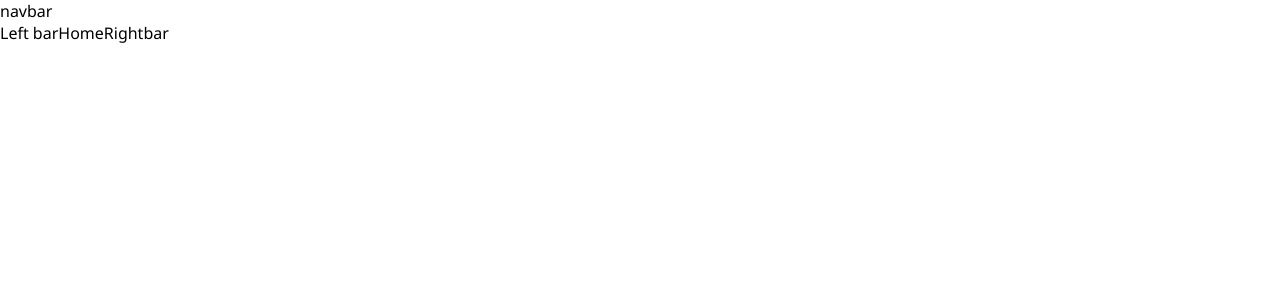
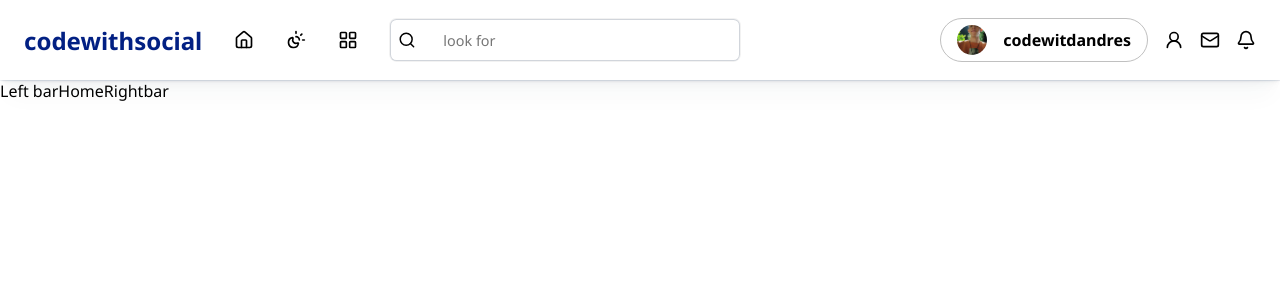
Before and after one commit to codewithandres/frontend, a React (Vite) app: page / in a window 1280 px wide. Shown: the top 300 px of the page. Built offline with nearby package versions, Linux system fonts and the light colour scheme.

Commit message:
estructura y diseño  para el navbar

```diff
--- a/package.json
+++ b/package.json
@@ -10,6 +10,7 @@
     "preview": "vite preview"
   },
   "dependencies": {
+    "lucide-react": "^0.525.0",
     "react": "^19.1.0",
     "react-dom": "^19.1.0",
     "react-router": "^7.6.3",
--- a/src/components/Navbar/Navbar.scss
+++ b/src/components/Navbar/Navbar.scss
@@ -0,0 +1,78 @@
+.navbar {
+	display: flex;
+	align-items: center;
+	justify-content: space-between;
+	padding: 1rem 1.5rem;
+	height: 10vh;
+	overflow: hidden;
+	box-shadow: rgba(14, 63, 126, 0.06) 0px 0px 0px 1px,
+		rgba(42, 51, 70, 0.03) 0px 1px 1px -0.5px, rgba(42, 51, 70, 0.04) 0px 2px 2px -1px,
+		rgba(42, 51, 70, 0.04) 0px 3px 3px -1.5px, rgba(42, 51, 70, 0.03) 0px 5px 5px -2.5px,
+		rgba(42, 51, 70, 0.03) 0px 10px 10px -5px, rgba(42, 51, 70, 0.03) 0px 24px 24px -8px;
+
+	.left {
+		display: flex;
+		align-items: center;
+		gap: 2rem;
+
+		a {
+			text-decoration: none;
+
+			span {
+				font-weight: bold;
+				font-size: 1.5rem;
+				color: oklch(31.262% 0.16646 263.975);
+			}
+		}
+
+		.search {
+			display: flex;
+			align-items: center;
+			gap: 1rem;
+			box-shadow: rgba(0, 0, 0, 0.05) 0px 0px 0px 1px,
+				rgb(209, 213, 219) 0px 0px 0px 1px inset;
+			border-radius: 0.4rem;
+			padding-left: 0.5rem;
+			display: flex;
+			align-items: center;
+			overflow: clip;
+			width: 350px;
+			input {
+				background-color: transparent;
+				outline: none;
+				padding: 0.6rem;
+				width: 100%;
+				height: 100%;
+				border: none;
+				padding: 0.7rem;
+				font-size: 0.9rem;
+				color: color(display-p3 0 0.0078 0.0588 / 0.616);
+			}
+		}
+	}
+
+	.right {
+		display: flex;
+		align-items: center;
+		gap: 1rem;
+		.user {
+			display: flex;
+			align-items: center;
+			gap: 1rem;
+			font-weight: 500;
+			border: 1px solid silver;
+			padding: 0.4rem 1rem;
+			border-radius: 1.4rem;
+			img {
+				object-position: center;
+				object-fit: cover;
+				border-radius: 50%;
+				height: 30px;
+				width: 30px;
+			}
+			span {
+				font-weight: 700;
+			}
+		}
+	}
+}
--- a/src/components/Navbar/Navbar.tsx
+++ b/src/components/Navbar/Navbar.tsx
@@ -1,5 +1,38 @@
+import { Link } from 'react-router';
+
 import './Navbar.scss';
+import photo_user from '../../assets/photo-user.webp';
+
+import { Bell, House, LayoutGrid, Mail, Search, SunMoon, UserRound } from 'lucide-react';
 
 export const Navbar = () => {
-	return <div>navbar</div>;
+	return (
+		<nav className='navbar'>
+			<div className='left'>
+				<Link to={'/home'}>
+					<span> codewithsocial </span>
+				</Link>
+
+				<House size={20} />
+				<SunMoon size={20} />
+				<LayoutGrid size={20} />
+
+				<div className='search'>
+					<Search size={20} />
+					<input type='search' placeholder='look for' required />
+				</div>
+			</div>
+
+			<div className='right'>
+				<div className='user'>
+					<img src={photo_user} alt='Imagen del usuario' loading='lazy' />
+					<span>codewitdandres</span>
+				</div>
+
+				<UserRound size={20} />
+				<Mail size={20} />
+				<Bell size={20} />
+			</div>
+		</nav>
+	);
 };
```
Also changed, not shown: src/assets/photo-user.webp (added), 1 other file (tests, documents, lock files or other folders).
